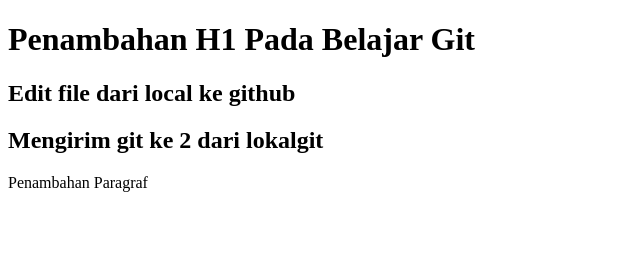
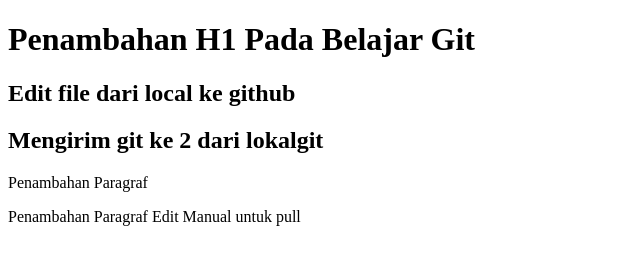
Before and after one commit to aaronsavic/learnGit, a plain HTML site: page index.html in a window 1280 px wide. Shown: the whole page, without its empty margins (0-640 px from the left). Drawn offline with Linux system fonts and the light colour scheme.

Commit message:
edit manual untuk pull

```diff
--- a/index.html
+++ b/index.html
@@ -12,5 +12,6 @@
     <h2>Edit file dari local ke github</h2>
     <h2>Mengirim git ke 2 dari lokalgit</h2>
     <p>Penambahan Paragraf</p>
+    <p>Penambahan Paragraf Edit Manual untuk pull</p>
 </body>
 </html>
```
